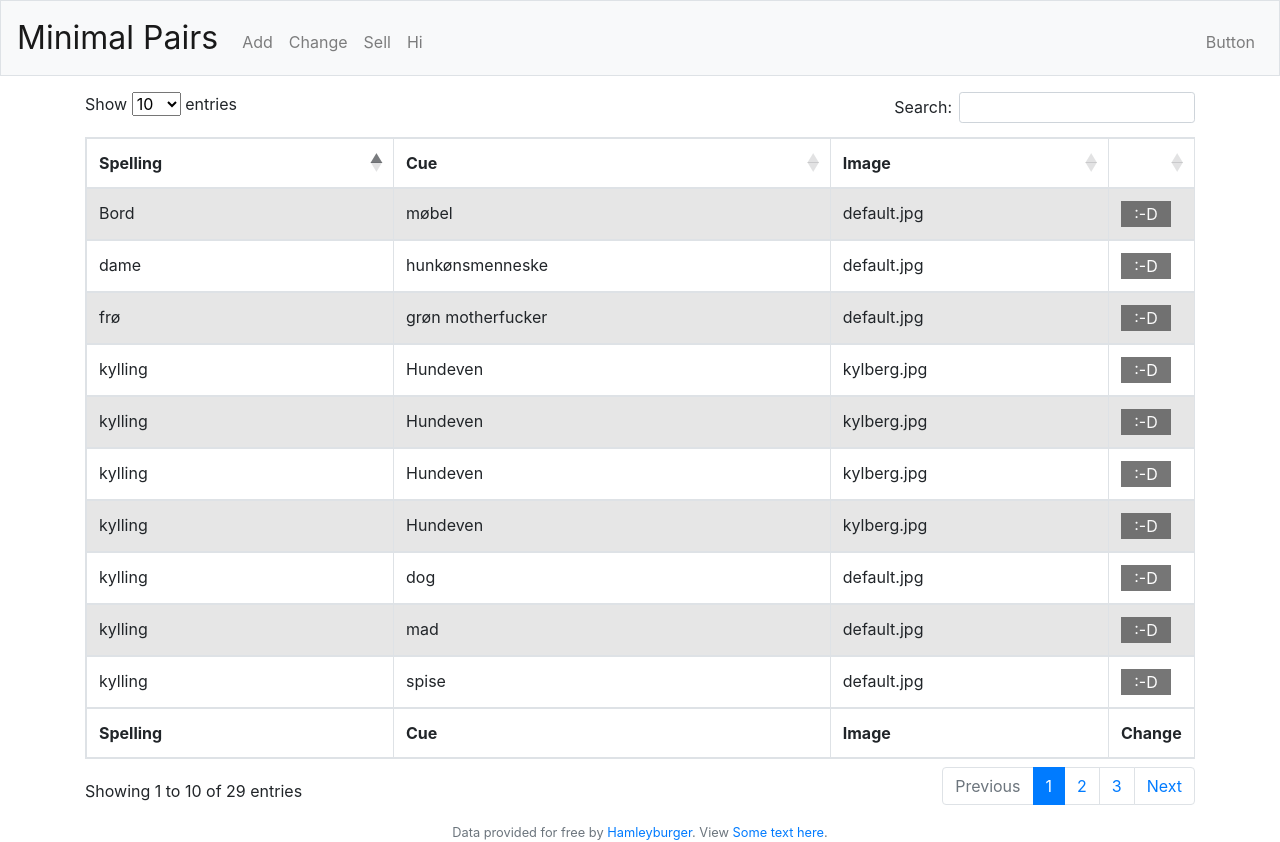
After one commit to Hamleyburger/MinimalPairs, a Flask app: page /change in a window 1280 px wide. The commit adds this page. Run offline with Flask 2, Linux system fonts and the light colour scheme; data comes from the database, SQL or seed files in the repository; some libraries are stand-ins or nearby versions.

Commit message:
working on admin "change"
Making dataTables with words
Enabling admin to press button and change word
Using popup form for inputting new word data
Planning to use ajax for displaying and changing word data in form.

```diff
--- a/application/admin/views.py
+++ b/application/admin/views.py
@@ -2,12 +2,13 @@ from flask import Blueprint, session, request, redirect, render_template, flash,
 #from .helpers import clearSessionExcept
 from application.models import Word
 from .forms import AddForm
+from application import db
 
 admin_blueprint = Blueprint("admin_blueprint", __name__)
 
 
-@admin_blueprint.route("/admin", methods=["GET", "POST"])
-def admin():
+@admin_blueprint.route("/add", methods=["GET", "POST"])
+def add():
     """admin stuff"""
     if session.get("homonyms"):
         session.pop("homonyms")
@@ -18,3 +19,9 @@ def admin():
                      cue=form.cue.data, image=form.image.data)
 
     return render_template("add.html", form=form)
+
+
+@admin_blueprint.route("/change", methods=["GET", "POST"])
+def change():
+    words = Word.query.all()
+    return render_template("change.html", words=words)
--- a/application/static/styles.css
+++ b/application/static/styles.css
@@ -1,4 +1,69 @@
 nav .navbar-brand {
-    /* size for brand */
-    font-size: xx-large;
-  }
+  /* size for brand */
+  font-size: xx-large;
+}
+
+/* Button used to open the contact form - fixed at the bottom of the page */
+.open-button {
+  background-color: #555;
+  color: white;
+  border: none;
+  cursor: pointer;
+  opacity: 0.8;
+  width: 50px;
+}
+
+/* The popup form - hidden by default */
+.form-popup {
+  display: none;
+  position: fixed;
+  bottom: 20px;
+  right: 20px;
+  border: 3px solid #f1f1f1;
+  z-index: 9;
+}
+
+/* Add styles to the form container */
+.form-container {
+  max-width: 300px;
+  padding: 10px;
+  background-color: white;
+}
+
+/* Full-width input fields */
+.form-container input[type=text], .form-container input[type=password] {
+  width: 100%;
+  padding: 15px;
+  margin: 5px 0 22px 0;
+  border: none;
+  background: #f1f1f1;
+}
+
+/* When the inputs get focus, do something */
+.form-container input[type=text]:focus, .form-container input[type=password]:focus {
+  background-color: #ddd;
+  outline: none;
+}
+
+/* Set a style for the submit/login button */
+.form-container .btn {
+  background-color: #4CAF50;
+  color: white;
+  padding: 16px 20px;
+  border: none;
+  cursor: pointer;
+  width: 100%;
+  margin-bottom: 10px;
+  opacity: 0.8;
+}
+
+/* Add a red background color to the cancel button */
+.form-container .cancel {
+  background-color: red;
+}
+
+/* Add some hover effects to buttons */
+.form-container .btn:hover, .open-button:hover {
+  opacity: 1;
+}
+/*# sourceMappingURL=styles.css.map */
--- /dev/null
+++ b/application/static/styles.scss
@@ -0,0 +1,75 @@
+nav .navbar-brand {
+    /* size for brand */
+    font-size: xx-large;
+  }
+
+
+//body {box-sizing: border-box;}
+
+  /* Button used to open the contact form - fixed at the bottom of the page */
+  .open-button {
+    background-color: #555;
+    color: white;
+    //padding: 16px 20px;
+    border: none;
+    cursor: pointer;
+    opacity: 0.8;
+    //position: fixed;
+    //bottom: 23px;
+    //right: 28px;
+    width: 50px;
+  }
+
+  /* The popup form - hidden by default */
+  .form-popup {
+    display: none;
+    position: fixed;
+    bottom: 20px;
+    right: 20px;
+    border: 3px solid #f1f1f1;
+    z-index: 9;
+  }
+
+  /* Add styles to the form container */
+  .form-container {
+    max-width: 300px;
+    padding: 10px;
+    background-color: white;
+  }
+
+  /* Full-width input fields */
+  .form-container input[type=text], .form-container input[type=password] {
+    width: 100%;
+    padding: 15px;
+    margin: 5px 0 22px 0;
+    border: none;
+    background: #f1f1f1;
+  }
+
+  /* When the inputs get focus, do something */
+  .form-container input[type=text]:focus, .form-container input[type=password]:focus {
+    background-color: #ddd;
+    outline: none;
+  }
+
+  /* Set a style for the submit/login button */
+  .form-container .btn {
+    background-color: #4CAF50;
+    color: white;
+    padding: 16px 20px;
+    border: none;
+    cursor: pointer;
+    width: 100%;
+    margin-bottom:10px;
+    opacity: 0.8;
+  }
+
+  /* Add a red background color to the cancel button */
+  .form-container .cancel {
+    background-color: red;
+  }
+
+  /* Add some hover effects to buttons */
+  .form-container .btn:hover, .open-button:hover {
+    opacity: 1;
+  }
--- a/application/templates/add.html
+++ b/application/templates/add.html
@@ -1,7 +1,7 @@
 {% extends "layout.html" %}
 
 {% block title %}
-{{ title }}
+: Add word
 {% endblock %}
 
 {% block main %}
--- /dev/null
+++ b/application/templates/change.html
@@ -0,0 +1,103 @@
+{% extends "layout.html" %}
+
+{% block title %}
+: Change word
+{% endblock %}
+
+{% block main %}
+
+<!-- Popup form-->
+<div class="form-popup" id="myForm">
+    <form action="/action_page.php" class="form-container">
+        <h1 id="formtitle"></h1>
+
+        <label for="newword"><b>Change spelling</b></label>
+        <input type="text" placeholder="jinjaoldword" name="newword">
+
+        <label for="newcue"><b>Change cue</b></label>
+        <input type="text" placeholder="jinjaoldcue" name="newcue">
+
+        <label for="newimg"><b>Change image</b></label>
+        <input type="text" placeholder="jinjaoldimg" name="newimg" required>
+
+        <button type="submit" class="btn">Save</button>
+        <button type="submit" class="btn delete">Delete</button>
+        <button type="submit" class="btn cancel" onclick="closeForm()">Close</button>
+    </form>
+</div>
+
+<!-- DataTable with words-->
+<div class="container mb-3 mt-3" style="text-align: left !important;">
+    <table id="changetable" class="table table-striped table-bordered" style="width:100%;">
+        <thead>
+            <tr>
+                <th>Spelling</th>
+                <th>Cue</th>
+                <th>Image</th>
+                <th></th>
+            </tr>
+        </thead>
+        <tbody>
+            {% for entry in words %}
+
+            <tr>
+                <!-- I'm using jinja to pass the id of td 0 to the function for onclick in td 3 -->
+                <td id="word{{ entry.id }}">{{ entry.word }}</td>
+                <td>{{ entry.cue }}</td>
+                <td>{{ entry.image.name }}</td>
+                <td><button class="open-button" onclick="openForm(this, '{{ entry.id }}')">:-D</button></td>
+            </tr>
+
+            {% endfor %}
+
+        </tbody>
+        <tfoot>
+            <tr>
+                <th>Spelling</th>
+                <th>Cue</th>
+                <th>Image</th>
+                <th>Change</th>
+            </tr>
+        </tfoot>
+    </table>
+</div>
+
+<!-- Initialize DataTable -->
+<script>
+    // Necessary imports: jquery, DataTables, DataTables plugin:
+    // "Responsive" - see Layout.hmtl
+    $(document).ready(function () {
+        $('#changetable').DataTable();
+    });
+    $('#changetable').dataTable({
+        "columns": [
+            null,
+            null,
+            null,
+            { "width": "5%" }
+        ],
+        responsive: true
+    });
+</script>
+
+<!-- Popup form onclick generation -->
+<script>
+    function openForm(element, word_id) {
+        document.getElementById("myForm").style.display = "block";
+        $('#formtitle').html($("#word" + word_id).html());
+        $('input[name ="newword"]').attr("placeholder", "Yo mama");
+
+        // TODO: Make an ajax call that gets the object directly
+        // from the server for displaying placeholders.
+
+    }
+
+    function closeForm() {
+        document.getElementById("myForm").style.display = "none";
+
+        // TODO: Make an ajax call that changes objects.
+        // Also stops if image not legal?
+
+    }
+</script>
+{% endblock %}
--- a/application/templates/layout.html
+++ b/application/templates/layout.html
@@ -6,7 +6,7 @@
     <!-- Required meta tags -->
     <meta charset="utf-8" />
     <meta name="viewport" content="width=device-width, initial-scale=1, shrink-to-fit=no" />
-    <title>Minimalpar</title>
+    <title>Minimal pairs{% block title %}{% endblock %}</title>
 
     <!-- documentation at http://getbootstrap.com/docs/4.1/, alternative themes at https://bootswatch.com/ -->
     <link href="https://maxcdn.bootstrapcdn.com/bootstrap/4.1.3/css/bootstrap.min.css" rel="stylesheet" />
@@ -27,10 +27,12 @@
     <link href="https://cdnjs.cloudflare.com/ajax/libs/twitter-bootstrap/4.1.3/css/bootstrap.css" rel="stylesheet" />
     <link href="https://cdn.datatables.net/1.10.21/css/dataTables.bootstrap4.min.css" rel="stylesheet" />
     <link href="https://cdn.datatables.net/fixedheader/3.1.7/css/fixedHeader.bootstrap4.min.css" rel="stylesheet" />
+    <link href="https://cdn.datatables.net/responsive/2.2.5/css/responsive.dataTables.min.css" rel="stylesheet" />
 
     <script src="https://cdn.datatables.net/1.10.21/js/jquery.dataTables.min.js"></script>
     <script src="https://cdn.datatables.net/1.10.21/js/dataTables.bootstrap4.min.js"></script>
     <script src="https://cdn.datatables.net/fixedheader/3.1.7/js/dataTables.fixedHeader.min.js"></script>
+    <script src=https://cdn.datatables.net/responsive/2.2.5/js/dataTables.responsive.min.js></script>
 
     <!-- plugin for DataTables and moment.js ( written at the time of moment v. 2.8.4 -->
     <script src="https://cdn.datatables.net/plug-ins/1.10.21/sorting/datetime-moment.js"></script>
@@ -52,8 +54,8 @@
         <div class="collapse navbar-collapse" id="navbar">
 
             <ul class="navbar-nav mr-auto mt-2">
-                <li class="nav-item"><a class="nav-link" href="/admin">Admin</a></li>
-                <li class="nav-item"><a class="nav-link" href="/admin">Buy</a></li>
+                <li class="nav-item"><a class="nav-link" href="/add">Add</a></li>
+                <li class="nav-item"><a class="nav-link" href="/change">Change</a></li>
                 <li class="nav-item"><a class="nav-link" href="/admin">Sell</a></li>
                 <li class="nav-item"><a class="nav-link" href="/admin">Hi</a></li>
             </ul>
--- a/configu.py
+++ b/configu.py
@@ -29,7 +29,7 @@ class DevelopmentConfig(Config):
     DEBUG = 1
     DEBUG_TB_INTERCEPT_REDIRECTS = False
     SECRET_KEY = "thiskeyissecreter"
-    SQLALCHEMY_DATABASE_URI = "sqlite:////Users/MacDuck/Documents/Projects/GitHub/IPA/minimalpairs.db"
+    SQLALCHEMY_DATABASE_URI = "sqlite:////Users/MacDuck/Documents/Projects/GitHub/MinimalPairs/minimalpairs.db"
     SQLALCHEMY_TRACK_MODIFICATIONS = False
 
 
```
